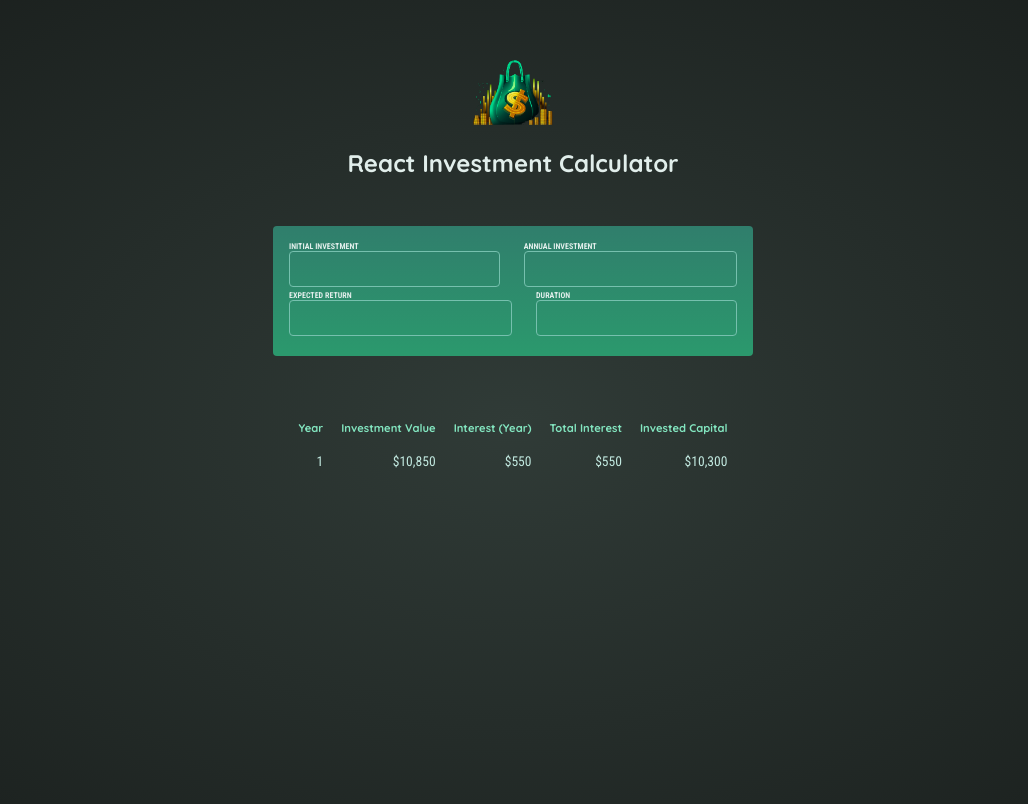
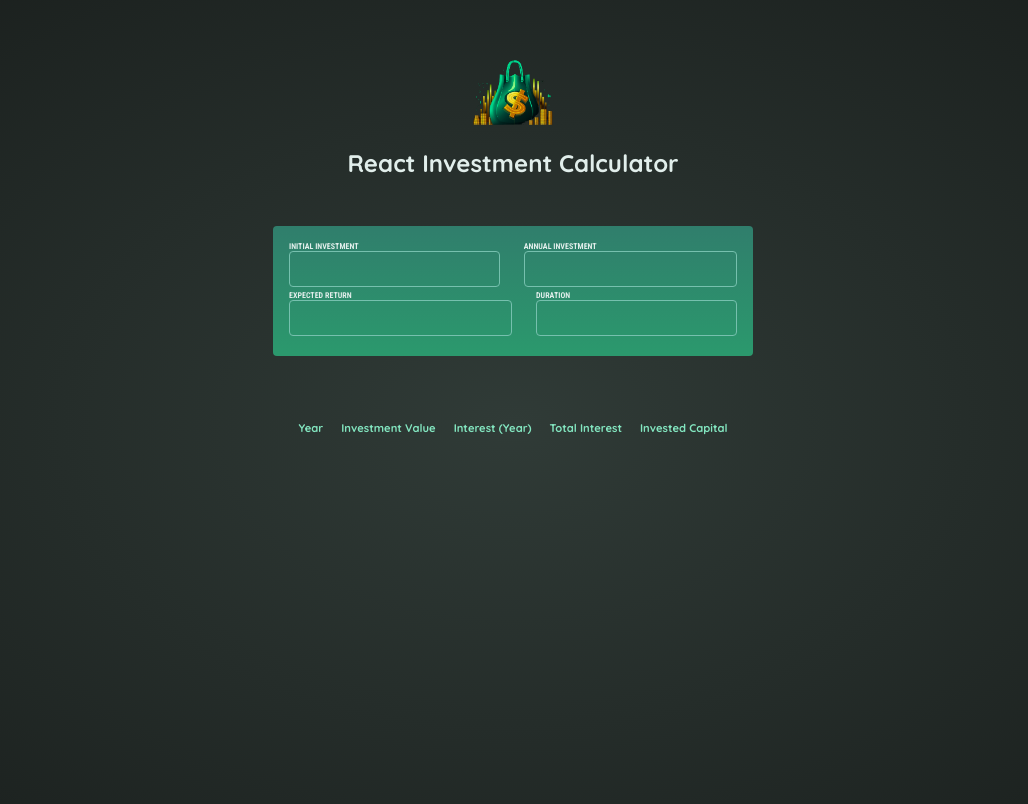
Before and after one commit to andras-veszteg/Learning-react-essentials, a React (Vite) app: page / in a window 1280 px wide. Shown: the top 804 px of the page, without its empty margins (127-1155 px from the left). Built offline with nearby package versions, Linux system fonts and the light colour scheme.

Commit message:
Integrate investment calculation logic into `App` and dynamically update table data based on user input

```diff
--- a/src/App.jsx
+++ b/src/App.jsx
@@ -1,5 +1,5 @@
 import logoImg from './assets/investment-calculator-logo.png';
-import { formatter } from './util/investment.js'
+import {calculateInvestmentResults, formatter,} from './util/investment.js'
 import CustomUserInput from "./components/CustomUserInput.jsx";
 import { useState } from 'react';
 
@@ -15,7 +15,10 @@
                 [inputName]: inputValue
             }
 
-        })
+        });
+        if(data.initialInvestment>=0 && data.annualInvestment>=0 && data.duration>=1 && data.expectedReturn>=0)
+            setDataTable(calculateInvestmentResults({}));
+
     }
 
   return (
@@ -47,11 +50,7 @@
         </thead>
         <tbody>
         <tr>
-            <td>1</td>
-            <td>{formatter.format(10850)}</td>
-            <td>{formatter.format(550)}</td>
-            <td>{formatter.format(550)}</td>
-            <td>{formatter.format(10300)}</td>
+            {dataTable}
         </tr>
         </tbody>
     </table>
```
